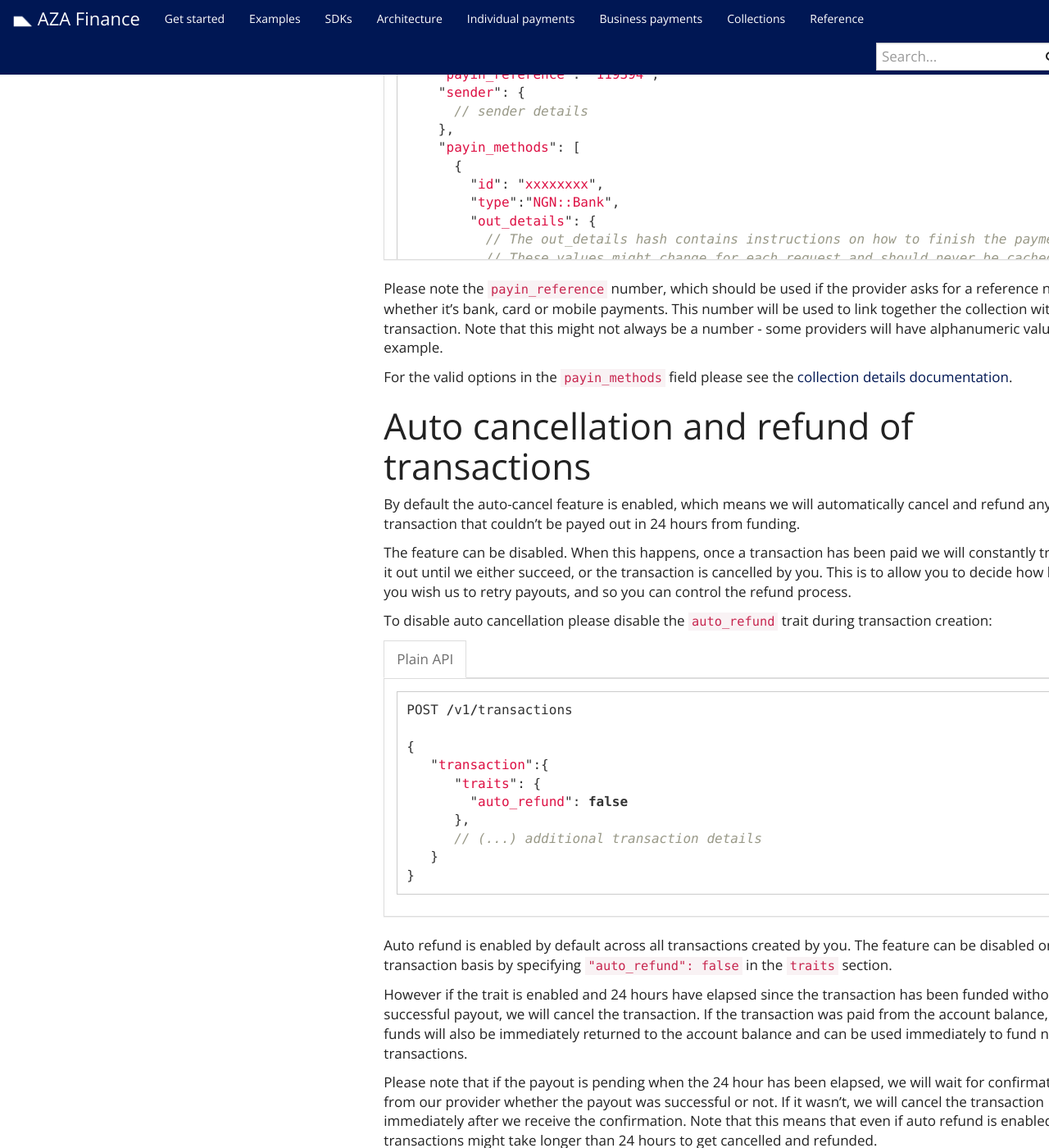
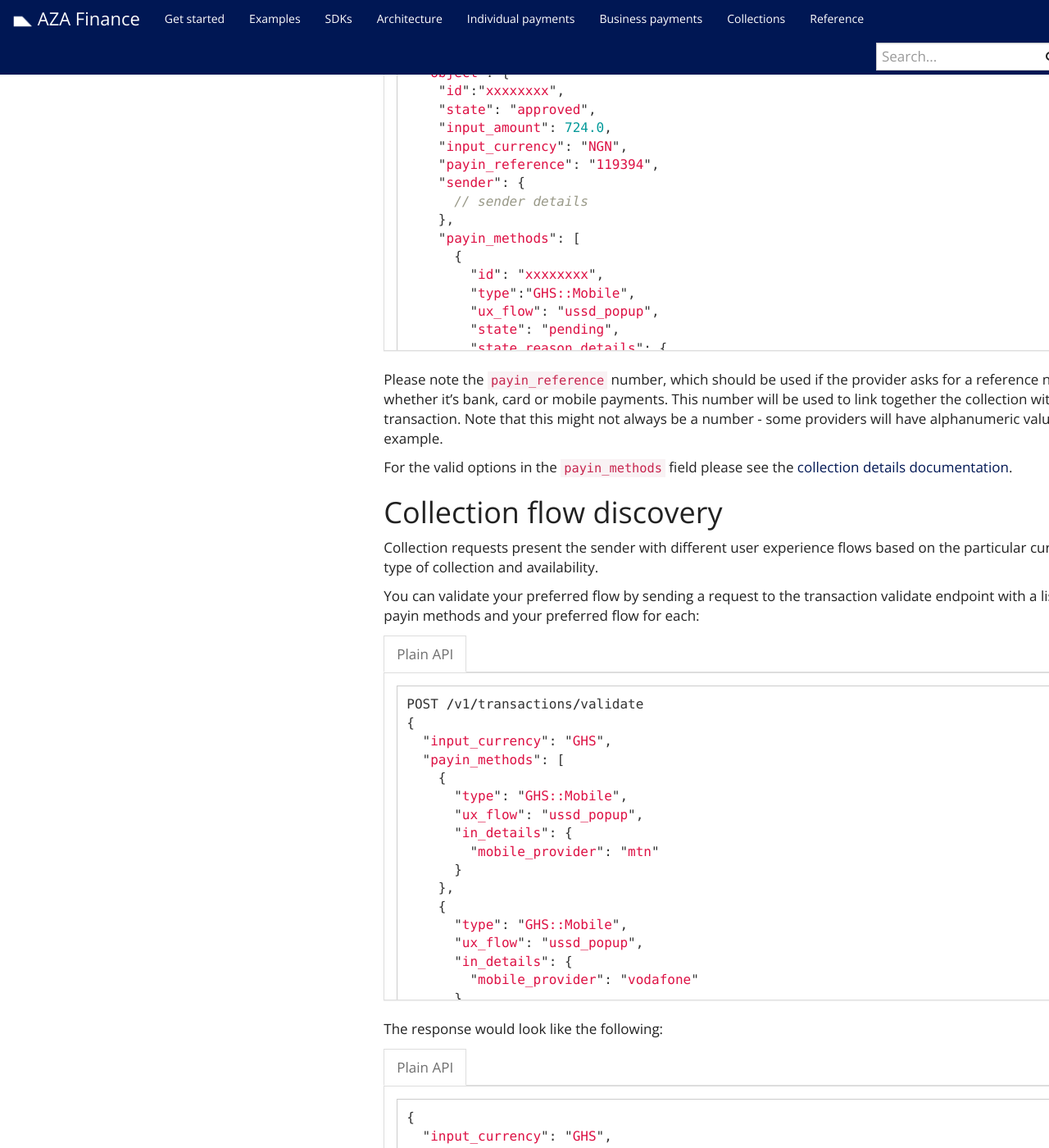
Before and after one commit to transferzero/api-documentation, a Jekyll site: the page built from _docs/additional-features.md, in a window 1280 px wide and 1400 px high, scrolled down 5218 px. Shown: the whole window at 82% size. Built offline with Jekyll 4.4.1, drawn with Linux system fonts in a browser that asks for light colours; nearby versions of some CDN libraries; comment, search, counter and statistics services are not loaded; some of the changed text lies outside the part shown.

Commit message:
BTA-7797 Add collection flow discovery to additional features page (#94)
* BTA-7797 Add collection flow discovery to additional features page

* BTA-7797 Update example in collection flow discovery

* Update _docs/additional-features.md

Co-authored-by: Fred <fred.hollis@bitpesa.co>

* Update collection discovery examples

Co-authored-by: Zsolt Sz. Sztupák <zsolt@bitpesa.co>
Co-authored-by: Fred <fred.hollis@bitpesa.co>

````diff
--- a/_docs/additional-features.md
+++ b/_docs/additional-features.md
@@ -181,12 +181,13 @@
 
 You can also check the [API reference documentation](https://api.transferzero.com/documentation#fetching-possible-payin-methods) for more details.
 
+## Collection transaction
 The generic structure of a transaction that collects the equivalent of 100 USD from senders and pays out to the USD balance (that will be payed out manually by our team in bulk) looks like the following:
 
 {% capture data-raw %}
 ```javascript
 {
-  "input_currency": "NGN",
+  "input_currency": "GHS",
   "payin_methods": [
     {
       // payin method details
@@ -236,7 +237,15 @@
     "payin_methods": [
       {
         "id": "xxxxxxxx",
-        "type":"NGN::Bank",
+        "type":"GHS::Mobile",
+        "ux_flow": "ussd_popup",
+        "state": "pending",
+        "state_reason_details": {
+          "code": "1",
+          "category": "pending",
+          "messages": ["Pending", "Pending", "Pending"],
+          "description": "Awaiting funds from the sender."
+        }
         "out_details": {
           // The out_details hash contains instructions on how to finish the payment.
           // These values might change for each request and should never be cached.
@@ -264,6 +273,90 @@
 Please note the `payin_reference` number, which should be used if the provider asks for a reference number whether it's bank, card or mobile payments. This number will be used to link together the collection with the transaction. Note that this might not always be a number - some providers will have alphanumeric values for example.
 
 For the valid options in the `payin_methods` field please see the [collection details documentation]({{ "/docs/collection-details/" | prepend: site.baseurl }}).
+
+
+## Collection flow discovery
+Collection requests present the sender with different user experience flows based on the particular currency, type of collection and availability.
+
+You can validate your preferred flow by sending a request to the transaction validate endpoint with a list of payin methods and your preferred flow for each:
+
+{% capture data-raw %}
+```javascript
+POST /v1/transactions/validate
+{
+  "input_currency": "GHS",
+  "payin_methods": [
+    {
+      "type": "GHS::Mobile",
+      "ux_flow": "ussd_popup",
+      "in_details": {
+        "mobile_provider": "mtn"
+      }
+    },
+    {
+      "type": "GHS::Mobile",
+      "ux_flow": "ussd_popup",
+      "in_details": {
+        "mobile_provider": "vodafone"
+      }
+    },
+  ],
+  "sender": {
+    // sender details
+  },
+  "recipients": [
+   // recipient details
+  ],
+  "metadata": {},
+  "external_id": "806ec63a-a5a7-43cc-9d75-1ee74fbcc026"
+}
+```
+{% endcapture %}
+
+{% include language-tabbar.html prefix="collection-flow-discovery" raw=data-raw %}
+
+The response would look like the following:
+
+{% capture data-raw %}
+```javascript
+{
+  "input_currency": "GHS",
+  "payin_methods": [
+    {
+      "type": "GHS::Mobile",
+      "ux_flow": "ussd_popup",
+      "in_details": {
+        "mobile_provider": "mtn"
+      },
+      "errors": {
+        "mobile_provider": "invalid"
+      }
+    },
+    {
+      "type": "GHS::Mobile",
+      "ux_flow": "ussd_popup",
+      "in_details": {
+        "mobile_provider": "vodafone"
+      },
+      "errors": {}
+    }
+  ],
+  "sender": {
+    // sender details
+  },
+  "recipients": [
+   // recipient details
+  ],
+  "metadata": {},
+  "external_id": "806ec63a-a5a7-43cc-9d75-1ee74fbcc026"
+}
+```
+{% endcapture %}
+
+{% include language-tabbar.html prefix="collection-flow-response" raw=data-raw %}
+
+For the above example, it shows that `mtn` is not available and you can only use `vodafone` to initiate the collection.
+
 
 # Auto cancellation and refund of transactions
 
````
